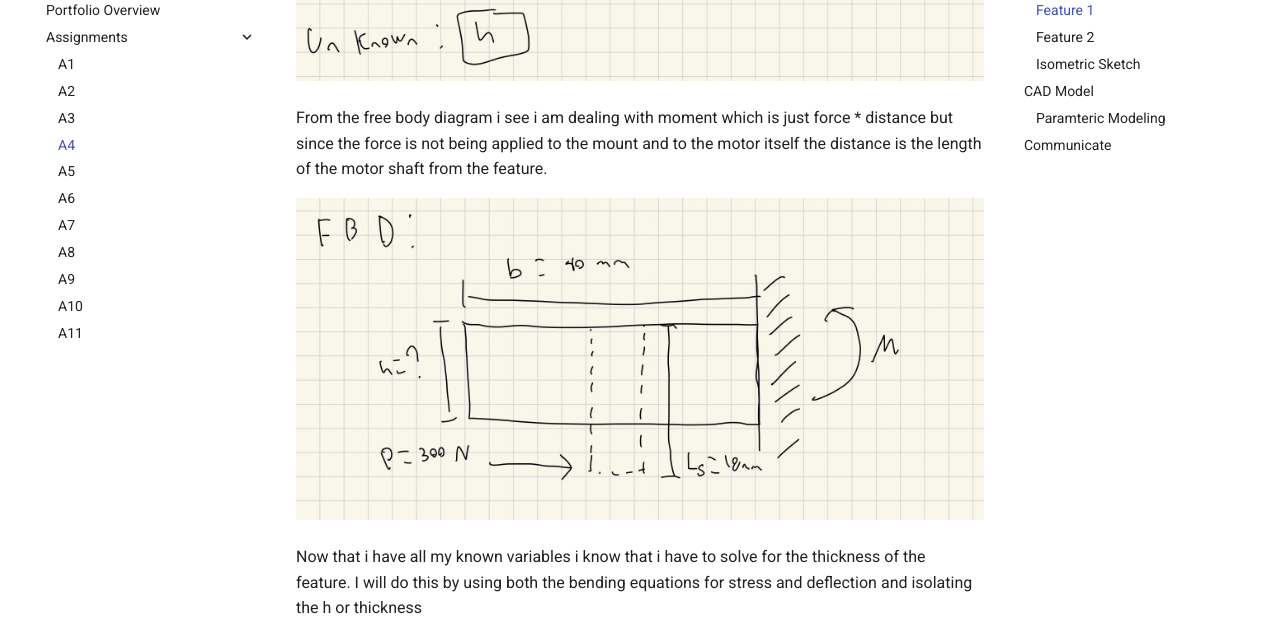
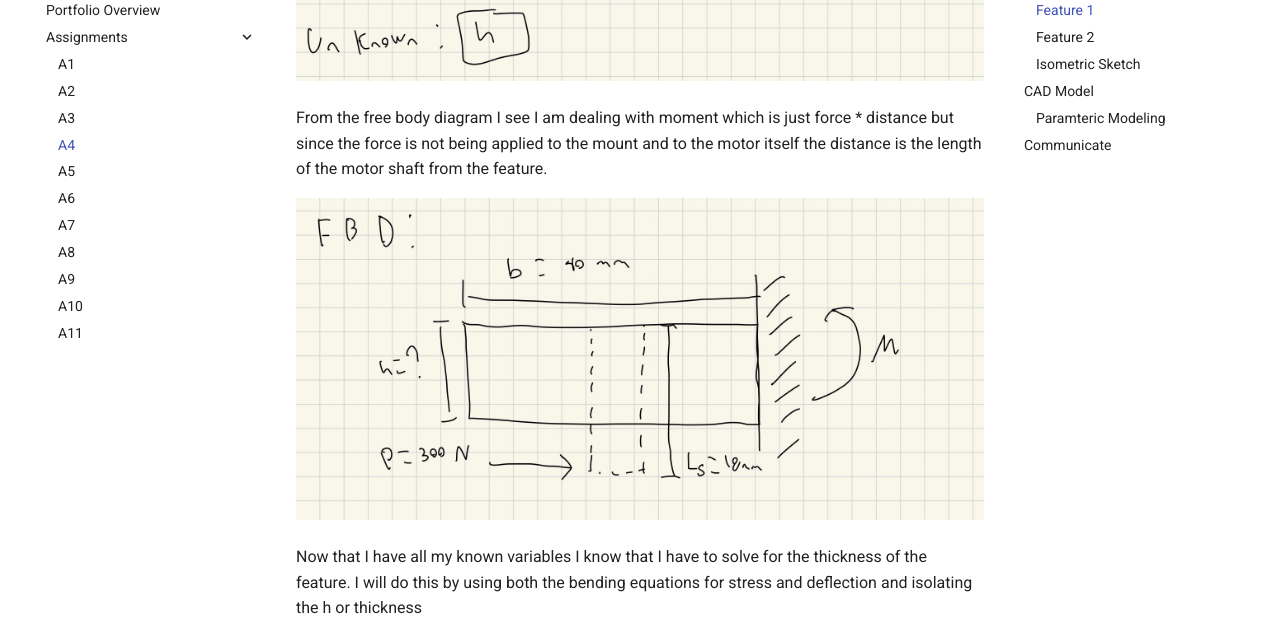
Before and after one commit to jadelma5/megr2156-portfolio, an MkDocs documentation site: the page built from docs/assignments/A04/index.md, in a window 1280 px wide and 900 px high, scrolled down 1154 px. Shown: the part 152-787 px from the top of the window. Built offline with MkDocs 1.6.1 and Material for MkDocs 9.7.7, drawn with Linux system fonts in a browser that asks for light colours; some of the changed text lies outside the part shown.

Commit message:
Fix grammar and capitalization in index.md
Corrected capitalization and grammatical errors throughout the document for improved readability and professionalism.

```diff
--- a/docs/assignments/A04/index.md
+++ b/docs/assignments/A04/index.md
@@ -12,11 +12,11 @@ The first feature I had to work on was the part that was directly attached to th
 
 ![known](Knowns1.jpg)
 
-From the free body diagram i see i am dealing with moment which is just force * distance but since the force is not being applied to the mount and to the motor itself the distance is the length of the motor shaft from the feature.
+From the free body diagram I see I am dealing with moment which is just force * distance but since the force is not being applied to the mount and to the motor itself the distance is the length of the motor shaft from the feature.
 
 ![FBD1](FBD1.jpg)
 
-Now that i have all my known variables i know that i have to solve for the thickness of the feature. I will do this by using both the bending equations for stress and deflection and isolating the h or thickness
+Now that I have all my known variables I know that I have to solve for the thickness of the feature. I will do this by using both the bending equations for stress and deflection and isolating the h or thickness
 
 ![symbolic](symbolic.jpg)
 
@@ -26,7 +26,7 @@ With these symbolically solved equation all I need to do is plug in all of the k
 
 ### Feature 2
 
-Since we have the first feature done which directly connects to the motor we can now move to the feature that connects the rest to a wall and secures it. To make this motor mount more symmetrical and maybe easier to produce i also made the height of this section to be 40 mm as well. This feature will also be made out of ABS material and all of the knowns and unknowns are listed below.
+Since we have the first feature done which directly connects to the motor we can now move to the feature that connects the rest to a wall and secures it. To make this motor mount more symmetrical and maybe easier to produce I also made the height of this section to be 40 mm as well. This feature will also be made out of ABS material and all of the knowns and unknowns are listed below.
 
 ![feature](Feature2.jpg)
 
@@ -34,14 +34,14 @@ We again don't know the h or thickness of this feature and have to solve for it.
 
 ![FBD2](FBD2.jpg)
 
-From there we now use the same stress and deflection equations to solve for the thickness. Since the equations have already been symbolically solved i then plugged in the variables and got a thickness of 14.7mm from the stress equation and 26.7mm from the deflection equation and went with the larger one again to ensure the mount can handled all the stresses.
+From there we now use the same stress and deflection equations to solve for the thickness. Since the equations have already been symbolically solved I then plugged in the variables and got a thickness of 14.7mm from the stress equation and 26.7mm from the deflection equation and went with the larger one again to ensure the mount can handled all the stresses.
 
 ![sym](Sym2.jpg)
 ![number](numsym.jpg)
 
 ### Isometric Sketch
 
-Having all the values for the whole design a made a hand drawn sketch of the features. This includes all of the holes need to both attach the motor to the mount and the holes needed to attach the mount to the rigid wall. This rough sketch also helps me to see the the whole design allowing me better understand what i need to do for my CAD model.
+Having all the values for the whole design a made a hand drawn sketch of the features. This includes all of the holes need to both attach the motor to the mount and the holes needed to attach the mount to the rigid wall. This rough sketch also helps me to see the the whole design allowing me better understand what I need to do for my CAD model.
 
 ## CAD Model
 
@@ -56,20 +56,20 @@ I then went to sketch out the side view of the mount and also extruded this sket
 ![sketch](CADsketch.png)
 ![extrude](Extrude1.png)
 
-After having my whole basic motor mount i then put in a recess to that the motor would sit flat on the motor and be secure.
+After having my whole basic motor mount I then put in a recess to that the motor would sit flat on the motor and be secure.
 
 ![recess](Holebig.png)
 ![hole](Hole1.png)
 
-Now that i have this recess i put holes all the way throughout the mount to that the shaft can go through and so we can screw the motor into the mount itself and be secure.
+Now that I have this recess I put holes all the way throughout the mount to that the shaft can go through and so we can screw the motor into the mount itself and be secure.
 
 ![motor](motorfit.png)
 
-The final holes i added on were the holes in feature two that allows the mount to be connected to the rigid wall.
+The final holes I added on were the holes in feature two that allows the mount to be connected to the rigid wall.
 
 ![wall](Wallhole.png)
 
-Lastly i added my own design to the mount that was not included in the assignment. I added an extra diagonal piece that farther connects feature one to feature 2. This diagonal piece further helps to distribute the load and minimizes the deflection for the whole design.
+Lastly I added my own design to the mount that was not included in the assignment. I added an extra diagonal piece that farther connects feature one to feature 2. This diagonal piece further helps to distribute the load and minimizes the deflection for the whole design.
 
 ![extra](extradesign.png)
 
```
